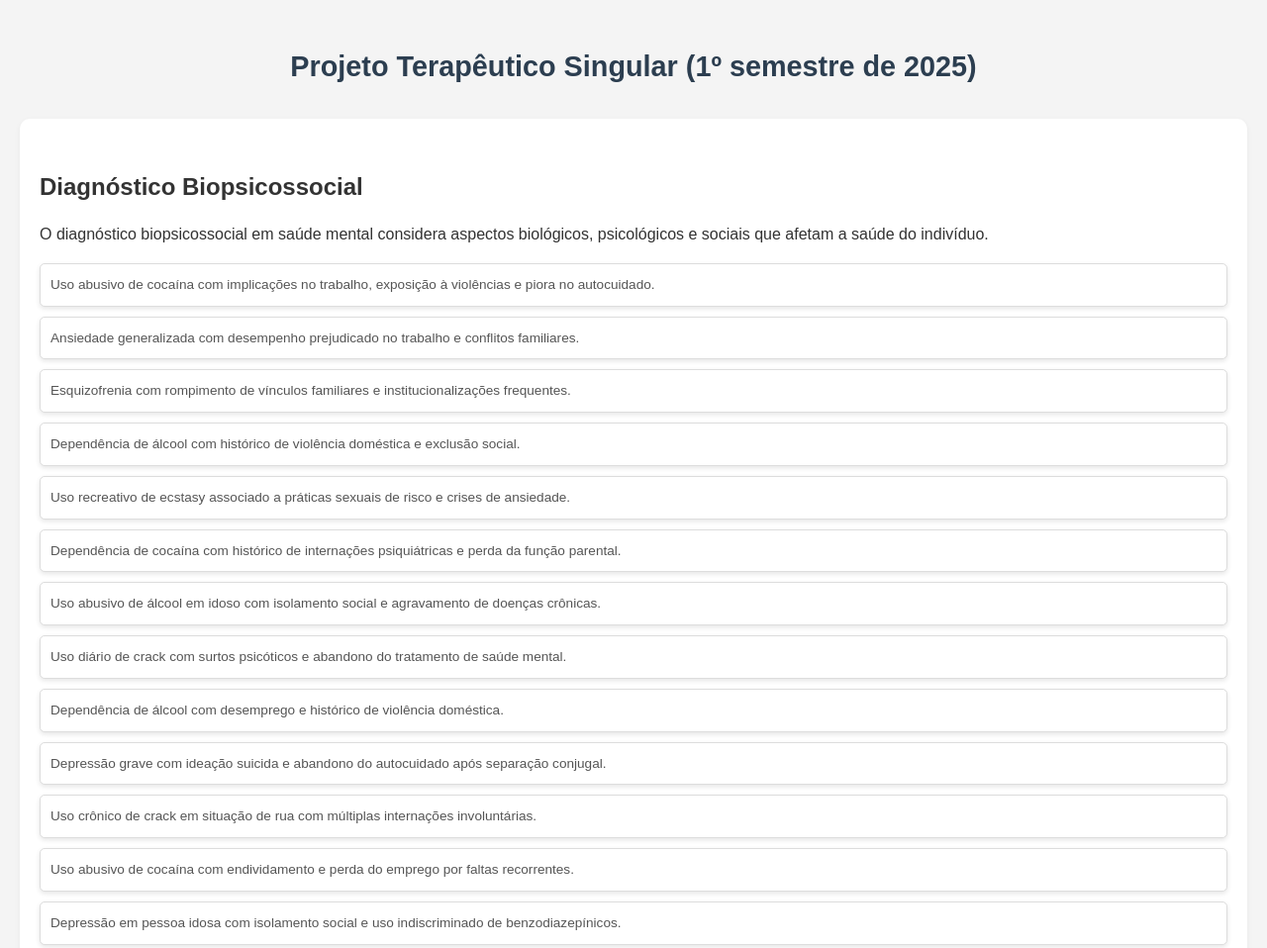
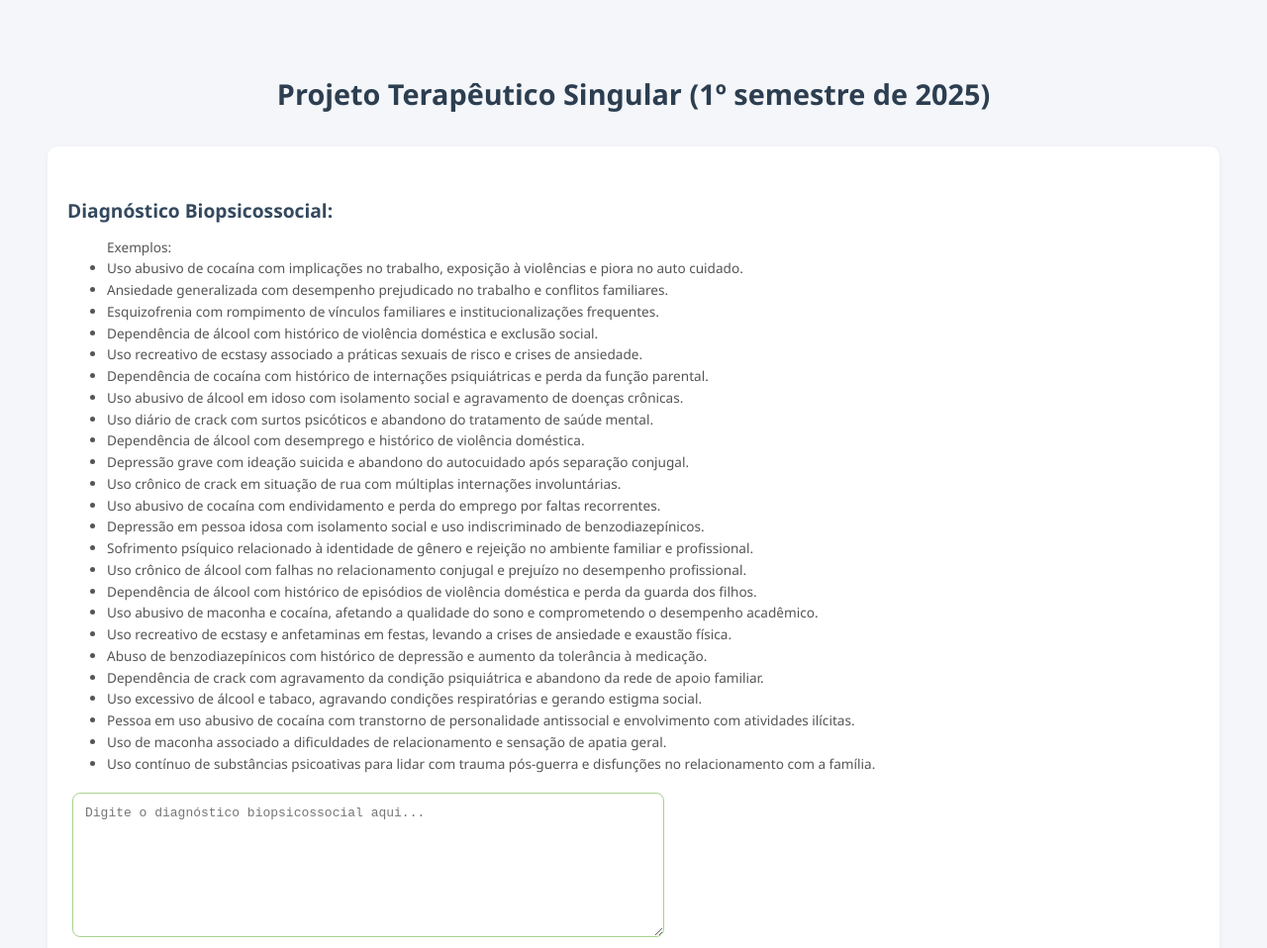
Before and after one commit to equipereviver/ptspec, a plain HTML site: page index.html in a window 1280 px wide. Shown: the top 958 px of the page at 99% size. Drawn offline with Linux system fonts and the light colour scheme.

Commit message:
Update index.html

```diff
--- a/index.html
+++ b/index.html
@@ -135,74 +135,10 @@ h3 {
     }
 </style>
 
-<!DOCTYPE html>
-<html lang="pt-BR">
-<head>
-    <meta charset="UTF-8">
-    <meta name="viewport" content="width=device-width, initial-scale=1.0">
-    <title>Diagnóstico Biopsicossocial</title>
-    <style>
-        body {
-            font-family: Arial, sans-serif;
-            line-height: 1.6;
-            margin: 0;
-            padding: 20px;
-            background-color: #f4f4f4;
-        }
-
-        h3 {
-            color: #333;
-            font-size: 1.5em;
-            margin-bottom: 15px;
-        }
-
-        .exemplos-menores {
-            list-style-type: none;
-            padding: 0;
-        }
-
-        .exemplos-menores li {
-            background-color: #fff;
-            margin: 10px 0;
-            padding: 10px;
-            border-radius: 5px;
-            border: 1px solid #ddd;
-            box-shadow: 0 2px 5px rgba(0, 0, 0, 0.1);
-            font-size: 1em;
-            color: #555;
-        }
-
-        .exemplos-menores li:hover {
-            background-color: #f9f9f9;
-            border-color: #ccc;
-        }
-
-        .campo-texto {
-            width: 100%;
-            height: 120px;
-            padding: 10px;
-            font-size: 1em;
-            border-radius: 5px;
-            border: 1px solid #ccc;
-            box-shadow: 0 2px 5px rgba(0, 0, 0, 0.1);
-            margin-top: 20px;
-            resize: none;
-        }
-
-        .campo-texto:focus {
-            outline: none;
-            border-color: #66afe9;
-            box-shadow: 0 0 5px rgba(102, 175, 233, .6);
-        }
-    </style>
-</head>
-<body>
-
-    <h3>Diagnóstico Biopsicossocial</h3>
-    <p>O diagnóstico biopsicossocial em saúde mental considera aspectos biológicos, psicológicos e sociais que afetam a saúde do indivíduo.</p>
-
+<h3>Diagnóstico Biopsicossocial:</h3>
 <ul class="exemplos-menores">
-        <li>Uso abusivo de cocaína com implicações no trabalho, exposição à violências e piora no autocuidado.</li>
+    Exemplos:
+    <li>Uso abusivo de cocaína com implicações no trabalho, exposição à violências e piora no auto cuidado.</li>
     <li>Ansiedade generalizada com desempenho prejudicado no trabalho e conflitos familiares.</li>
     <li>Esquizofrenia com rompimento de vínculos familiares e institucionalizações frequentes.</li>
     <li>Dependência de álcool com histórico de violência doméstica e exclusão social.</li>
@@ -229,7 +165,7 @@ h3 {
 </ul>
 
 <textarea class="campo-texto" id="diagnosticoBiopsicossocial" placeholder="Digite o diagnóstico biopsicossocial aqui..."></textarea>
-
+</div>
 </body>
 </html>
 
```
Lines whose indentation alone changed are shown as unchanged.
